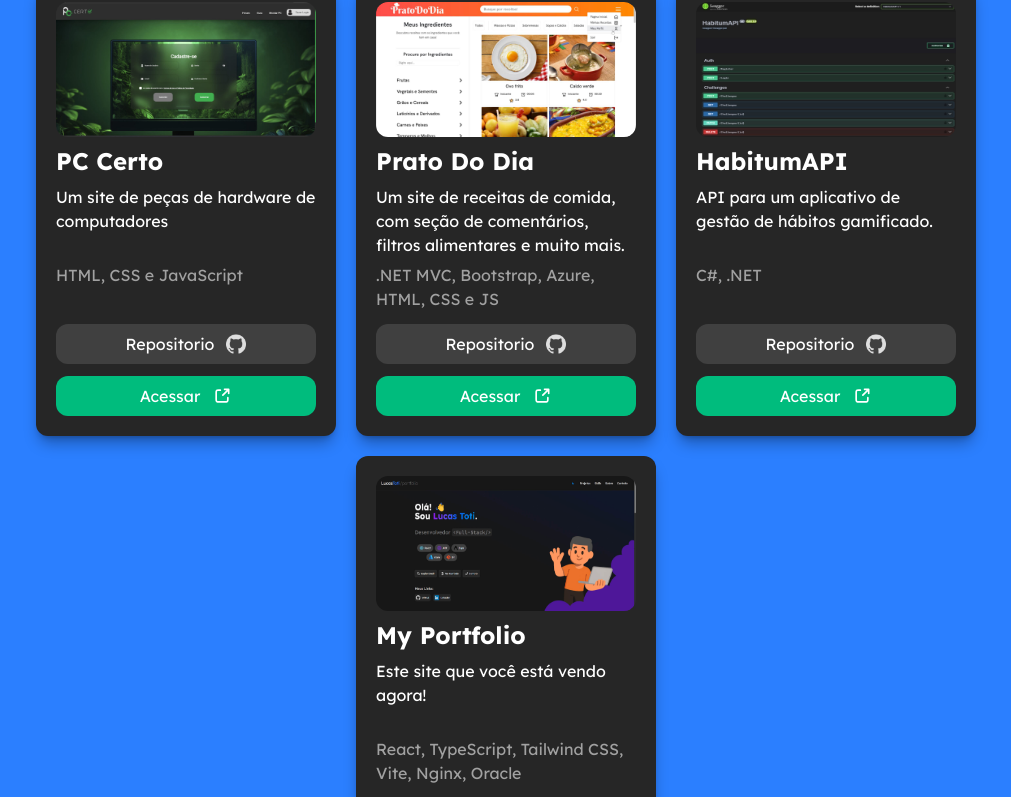
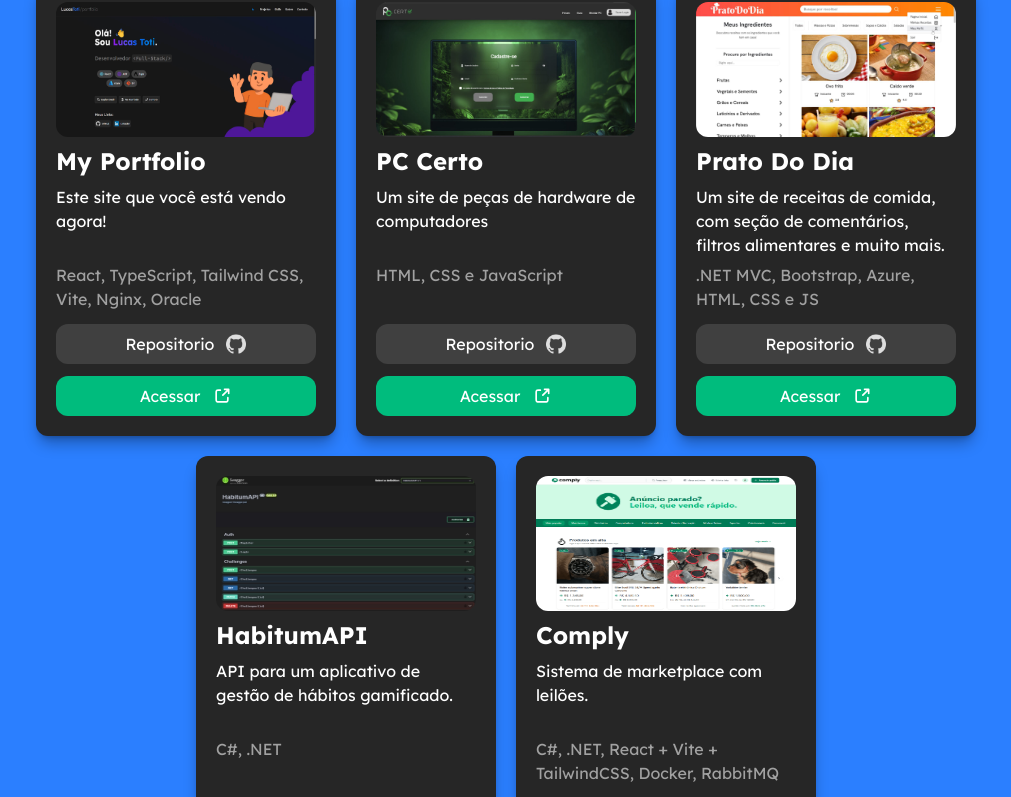
Before and after one commit to LcsToti/MyPortfolio, a React (Vite) app: page / in a window 1280 px wide. Shown: the part 949-1746 px from the top of the page, without its empty margins (134-1145 px from the left). Built offline with nearby package versions, Linux system fonts and the light colour scheme.

Commit message:
chore: add comply to projects

```diff
--- a/src/data/projects.ts
+++ b/src/data/projects.ts
@@ -3,8 +3,19 @@ import pratododiaimg from "@/assets/projectImages/pratododia.jpg";
 import pccertoimg from "@/assets/projectImages/pccerto.jpg";
 import myportfolioimg from "@/assets/projectImages/myportfolio.jpg";
 import habitumapiimg from "@/assets/projectImages/habitumapi.jpg";
+import complyimg from "@/assets/projectImages/comply.png"
 
 export const projects: ProjectItem[] = [
+  {
+    id: "0",
+    title: "My Portfolio",
+    description: "Este site que você está vendo agora!",
+    imgs: [myportfolioimg],
+    stack: "React, TypeScript, Tailwind CSS, Vite, Nginx, Oracle",
+    gitRepo:
+      "https://github.com/LcsToti/MyPortfolio?tab=readme-ov-file",
+    access: "https://lcstoti.dev/",
+  },
   {
     id: "1",
     title: "PC Certo",
@@ -38,12 +49,12 @@ export const projects: ProjectItem[] = [
   },
   {
     id: "4",
-    title: "My Portfolio",
-    description: "Este site que você está vendo agora!",
-    imgs: [myportfolioimg],
-    stack: "React, TypeScript, Tailwind CSS, Vite, Nginx, Oracle",
+    title: "Comply",
+    description: "Sistema de marketplace com leilões.",
+    imgs: [complyimg],
+    stack: "C#, .NET, React + Vite + TailwindCSS, Docker, RabbitMQ ",
     gitRepo:
-      "https://github.com/LcsToti/MyPortfolio?tab=readme-ov-file",
-    access: "https://lcstoti.dev/",
+      "https://github.com/LcsToti/Comply",
+    access: "https://comply.lcstoti.dev/",
   },
 ];
```
Also changed, not shown: src/assets/projectImages/comply.png (added).
